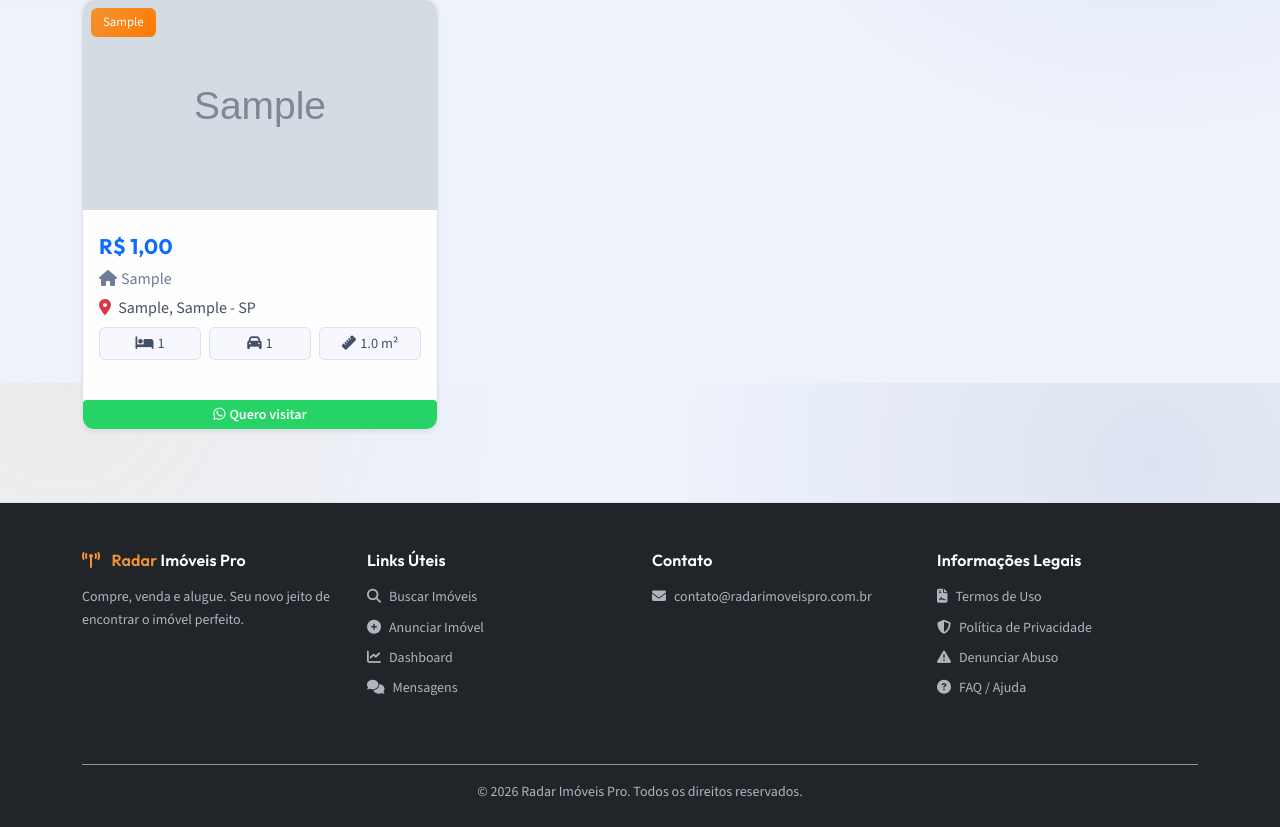
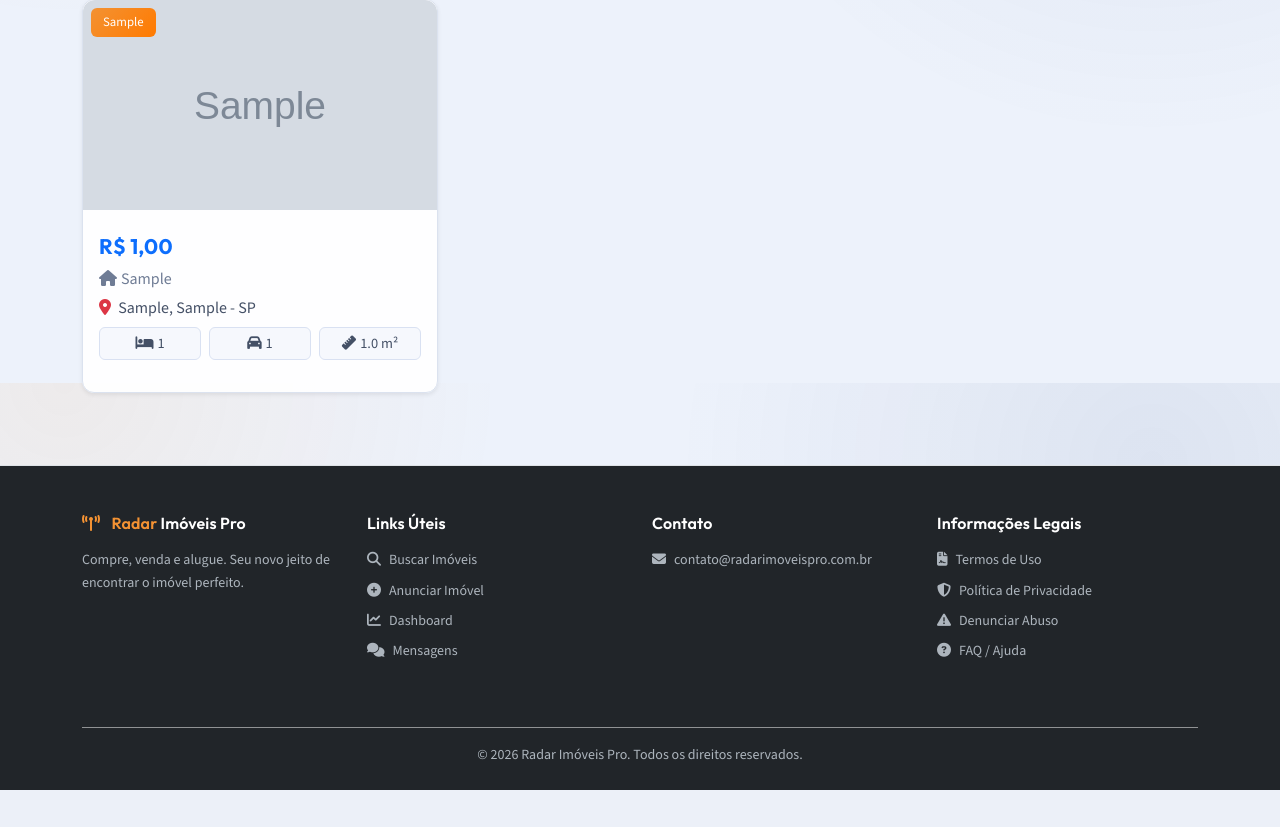
Before and after one commit to jairgramacho/radar-imoveis-pro, a Flask app: page / in a window 1280 px wide. Shown: the part 417-1244 px from the top of the page. After the commit the page ends 1207 px from the top, so only its background shows below. Run offline with Flask 3, Linux system fonts and the light colour scheme; tables that the repository leaves empty hold one stand-in row (values such as "Sample post"); grey boxes marked "Sample" are stand-in pictures; parts of the project's set-up code (start-up, migrations or seed data) failed here and were passed over.

Commit message:
Revert "feat: botao Quero visitar com WhatsApp direto nos cards da listagem"
This reverts commit 6b092afe1cb8bcd6bdf70f8a9a2a18fde7b9f24a.

```diff
--- a/templates/index.html
+++ b/templates/index.html
@@ -199,13 +199,7 @@
                                 </div>
 
                             </div>
-                            {% if imovel.anunciante and imovel.anunciante.whatsapp %}
-                            <a href="https://wa.me/55{{ imovel.anunciante.whatsapp|replace(' ', '')|replace('(', '')|replace(')', '')|replace('-', '') }}?text=Ol%C3%A1%2C%20vi%20o%20an%C3%BAncio%20de%20{{ imovel.tipo }}%20no%20Radar%20Im%C3%B3veis%20Pro.%20Gostaria%20de%20saber%20mais%20sobre%20em%20{{ imovel.bairro }}%2C%20{{ imovel.cidade }}." target="_blank" class="btn btn-success btn-sm w-100 mt-2" onclick="event.stopPropagation();">
-                                <i class="fab fa-whatsapp me-1"></i>Quero visitar
-                            </a>
-                            {% endif %}
                         </div>
-                    </div>
                     </a>
                 </div>
                 {% endfor %}
```
